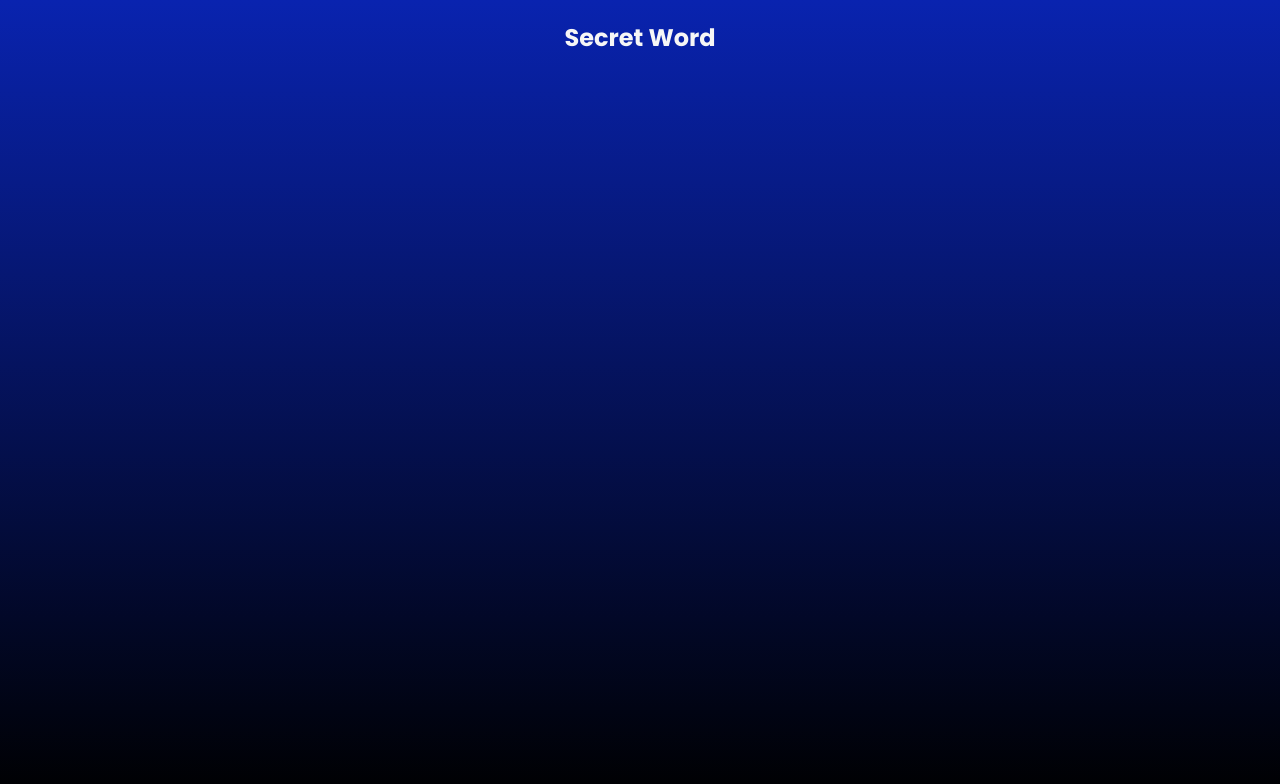
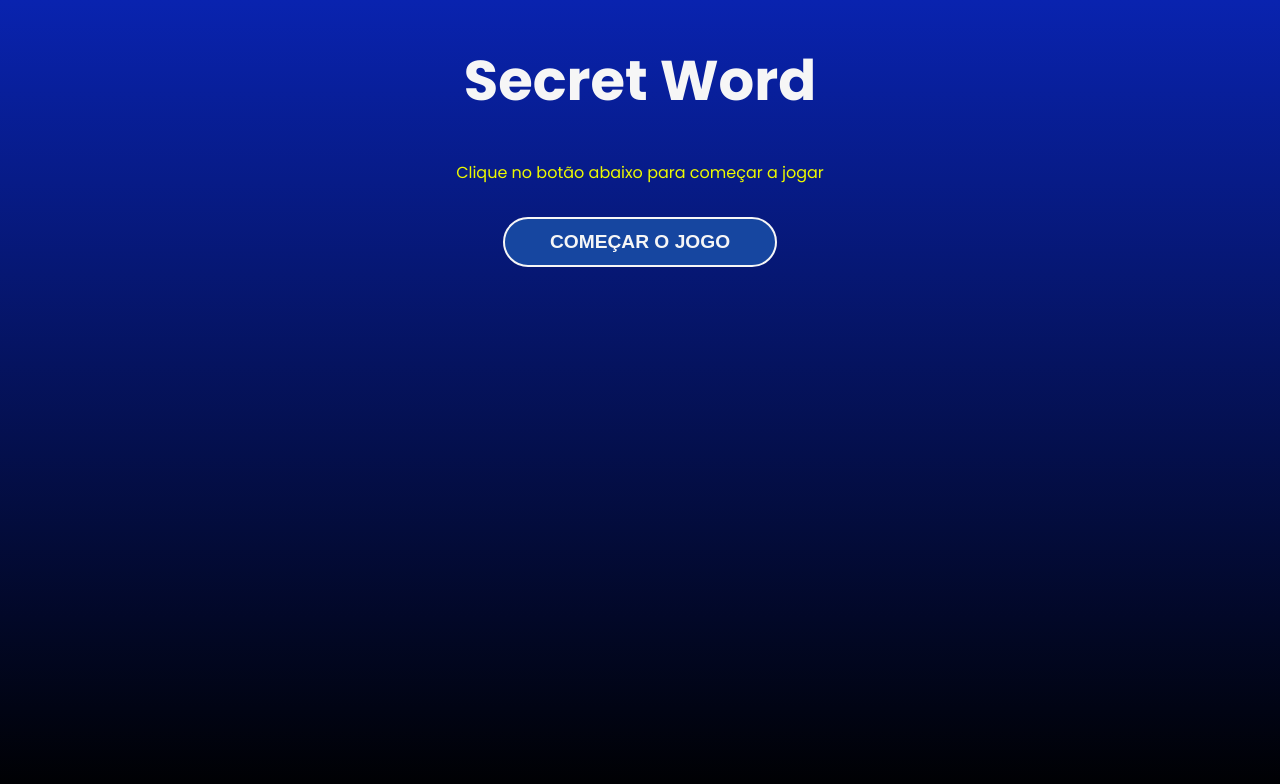
Before and after one commit to uadson/vuejs-course, a React (Vite) app in the folder code/secret_words/: page / in a window 1280 px wide. Shown: the top 784 px of the page. Built offline with nearby package versions, Linux system fonts and the light colour scheme.

Commit message:
feat: finalizando styles da página inicial

```diff
--- a/code/secret_words/src/App.jsx
+++ b/code/secret_words/src/App.jsx
@@ -1,9 +1,11 @@
+import StartScreen from './components/StartScreen'
+
 import './App.css'
 
 function App() {
   return (
     <>
-      <h2>Secret Word</h2>
+      <StartScreen />
     </>
   )
 }
--- /dev/null
+++ b/code/secret_words/src/components/StartScreen.css
@@ -0,0 +1,8 @@
+.start h1 {
+    font-size: 3.5em;
+}
+
+.start p {
+    margin-bottom: 2em;
+    color: #ECFA00;
+}
--- /dev/null
+++ b/code/secret_words/src/components/StartScreen.jsx
@@ -0,0 +1,13 @@
+import './StartScreen.css'
+
+const StartScreen = () => {
+  return (
+    <div className="start">
+        <h1>Secret Word</h1>
+        <p>Clique no botão abaixo para começar a jogar</p>
+        <button>Começar o jogo</button>
+    </div>
+  )
+}
+
+export default StartScreen
--- a/code/secret_words/src/index.css
+++ b/code/secret_words/src/index.css
@@ -11,3 +11,21 @@ body {
     background: linear-gradient(180deg, rgba(9, 35, 175, 1) 0%, rgba(0, 0, 0, 1) 100%);
     color: #F6F6F6;
 }
+
+button {
+    background-color: #1646A0;
+    color: #F6F6F6;
+    padding: 0 45px;
+    border: 2px solid #F6F6F6;
+    border-radius: 25px;
+    height: 50px;
+    text-transform: uppercase;
+    font-weight: bold;
+    font-size: 1.2em;
+    cursor: pointer;
+    transition: .4s;
+}
+
+button:hover {
+    background-color: #0923AF;
+}
```
